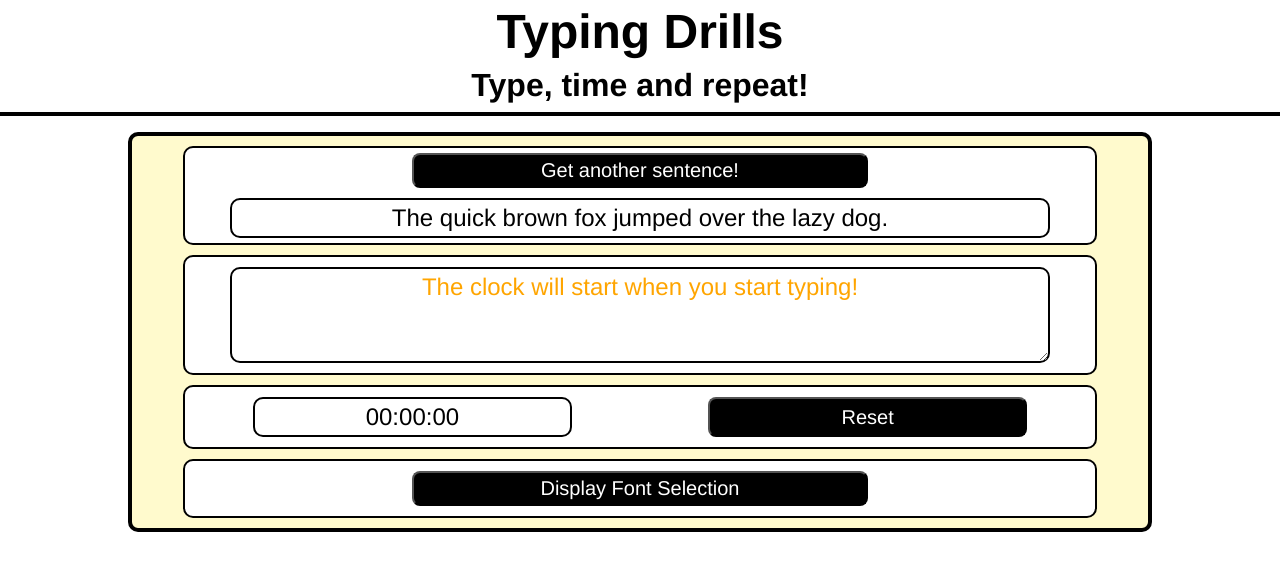
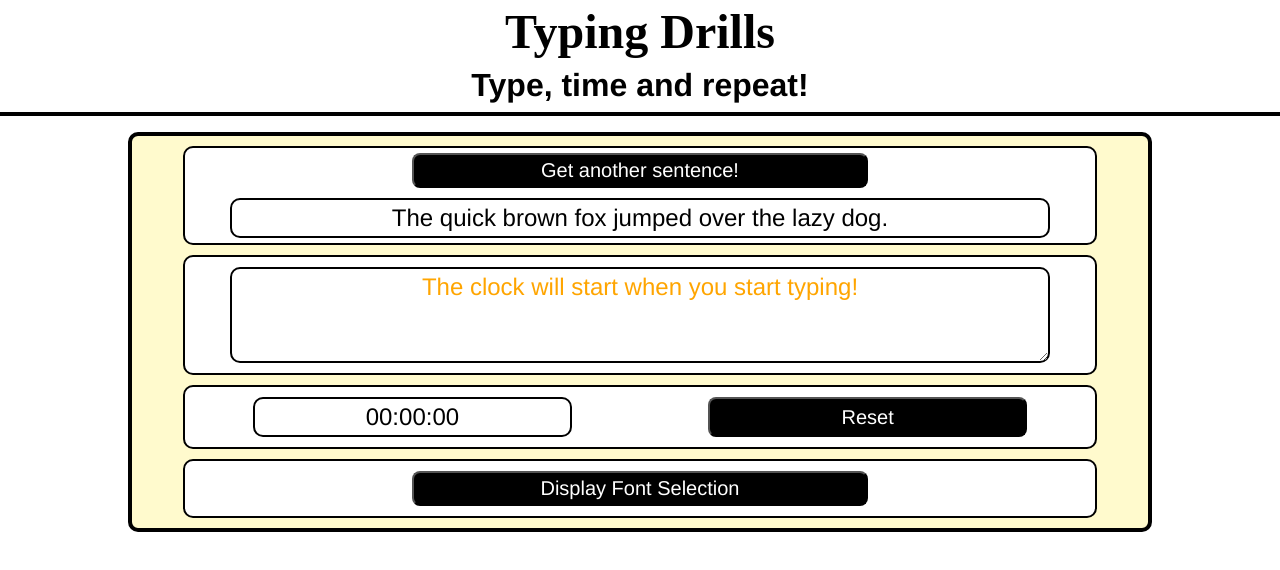
Before and after one commit to StewartMacLeman/Typing-Drills, a plain HTML site: page index.html in a window 1280 px wide. Drawn offline with Linux system fonts and the light colour scheme.

Commit message:
Favicon added.

```diff
--- a/index.html
+++ b/index.html
@@ -5,6 +5,7 @@
     <meta name="viewport" content="width=device-width, initial-scale=1.0">
     <meta name="author" content="Stewart MacLeman">
     <meta name="description" content="An app to assist with typing practise.">
+    <link rel="icon" href="./favicon.ico">
     <link rel="stylesheet" href="./styles.css">
     <script src="./main.js" defer></script>
 
--- a/styles.css
+++ b/styles.css
@@ -46,6 +46,9 @@ h1, h2, p, textarea, button {
    background-color: white;
    border-bottom: .25rem solid black;
    padding-bottom: .25rem;
+ }
+ .header h1 {
+   font-family: american typewriter;
  }
  /* The main container. ------------------------------------- */
  .main {
```
Also changed, not shown: favicon.ico (added).
